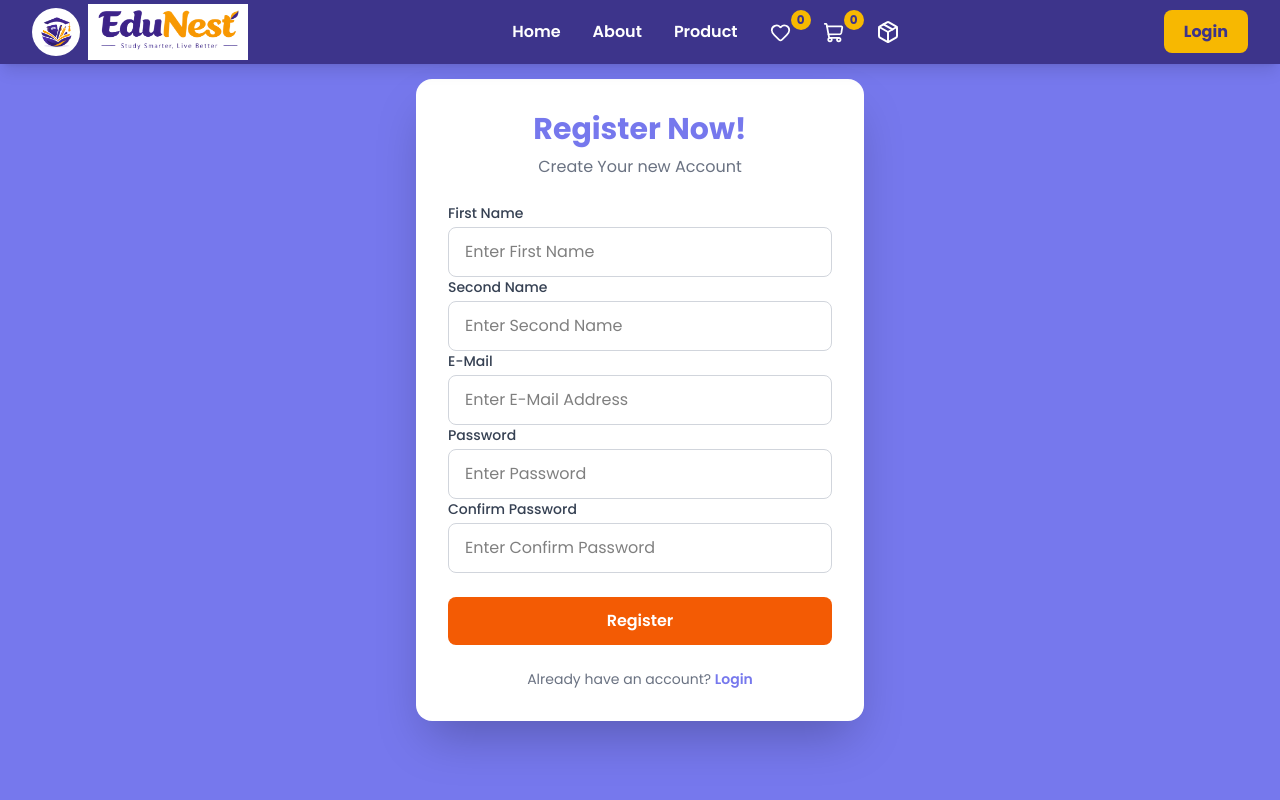
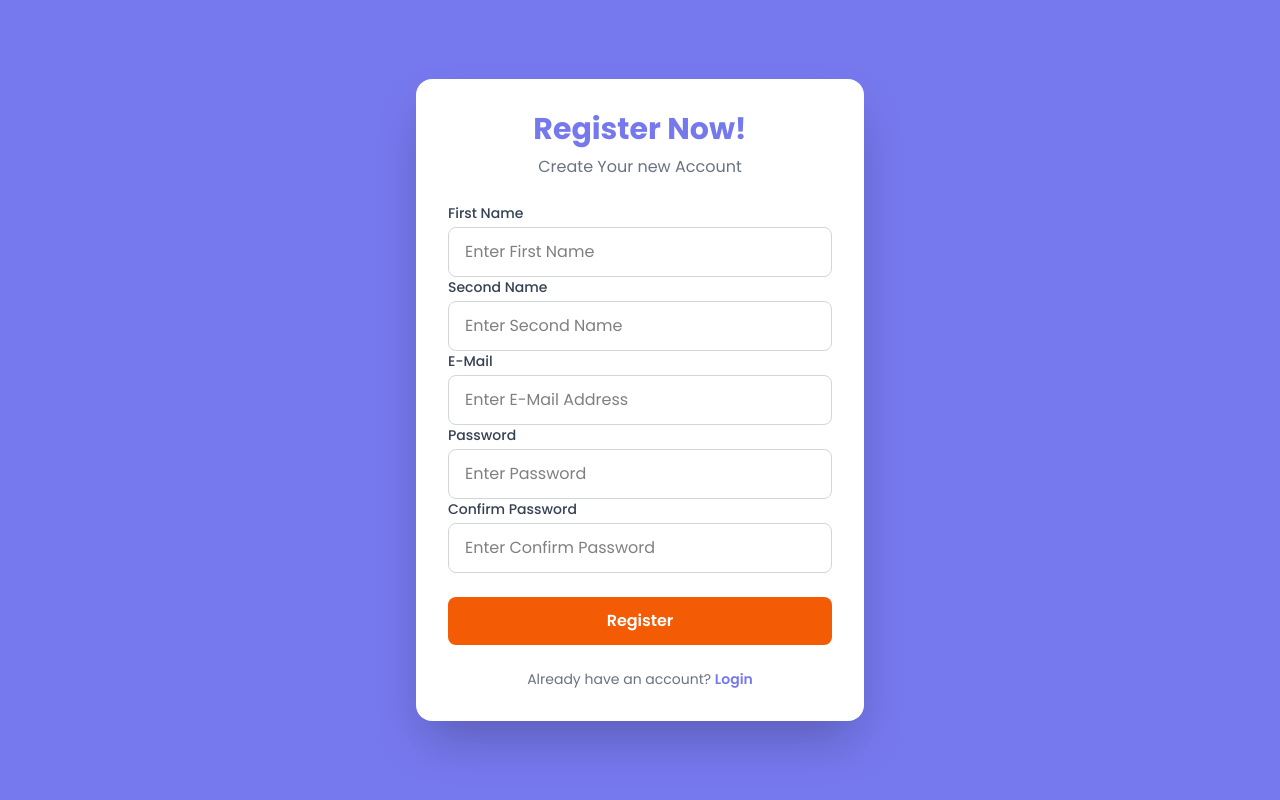
Before and after one commit to opmmansoor/E-Commerce-EduNest, a React (Vite) app in the folder EduNest/: page /register in a window 1280 px wide. Shown: the top 800 px of the page. Built offline with nearby package versions, Linux system fonts and the light colour scheme; data requests are answered from the project's data file.

Commit message:
Avoid NavBar from AuthPage

```diff
--- a/EduNest/src/layouts/UserLayout.jsx
+++ b/EduNest/src/layouts/UserLayout.jsx
@@ -1,16 +1,19 @@
 import React from 'react'
 import Navbar from '../Pages/user/Components/Navbar'
-import { Outlet } from 'react-router-dom'
+import { Outlet, useLocation } from 'react-router-dom'
 import Footer from '../Pages/user/Components/Footer'
 
 function UserLayout() {
 
+  const { pathname } = useLocation();
 
+//Hide Navbar authe pages
+  const isAuthpage = pathname === "/register" || pathname === "/login";
 
   return (
     <div className='min-h-screen bg-gray-50'>
 
-      <Navbar/>
+     {!isAuthpage && <Navbar/>}
 
 {/* Page Content */}
       <main>
```
